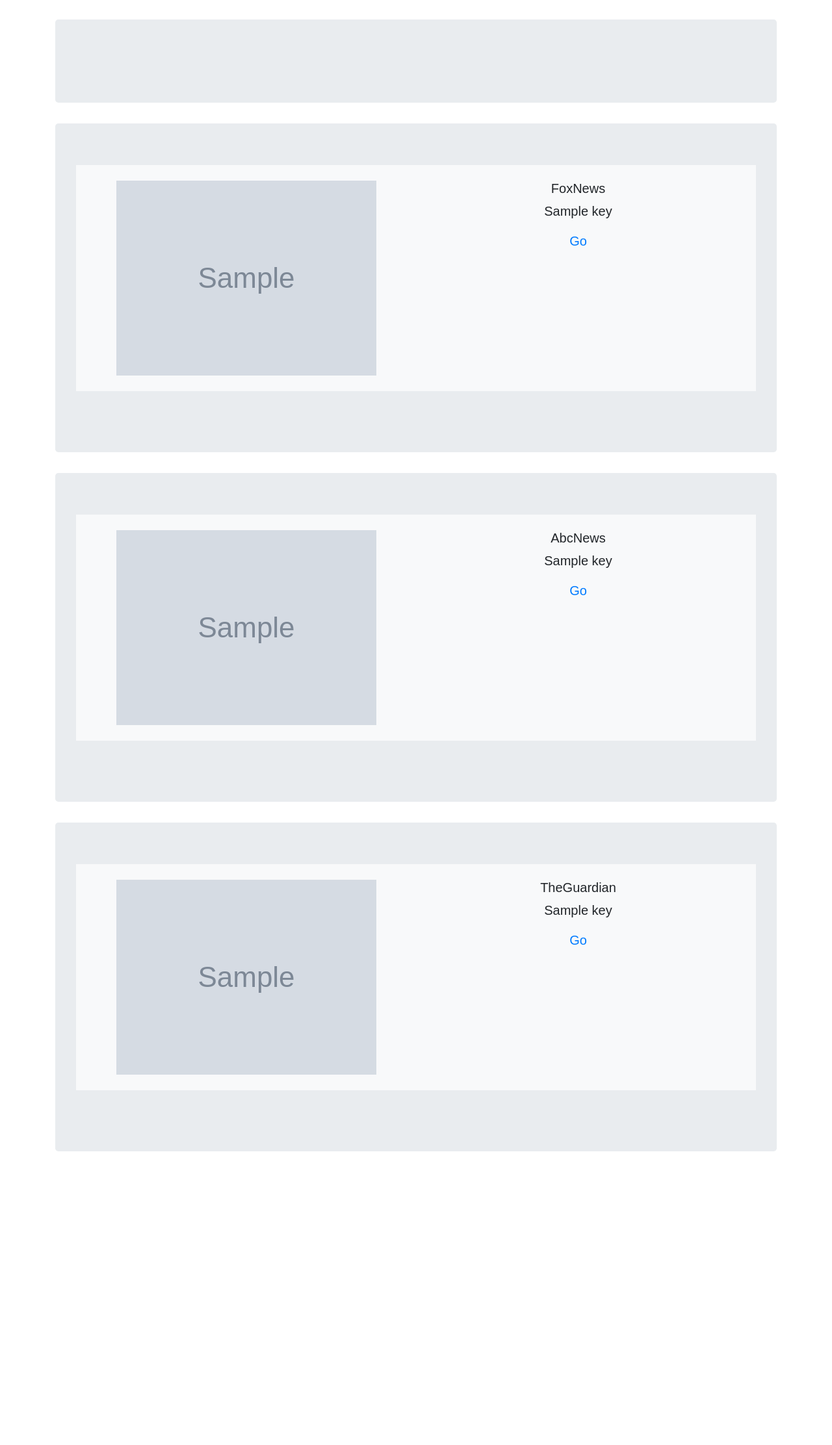
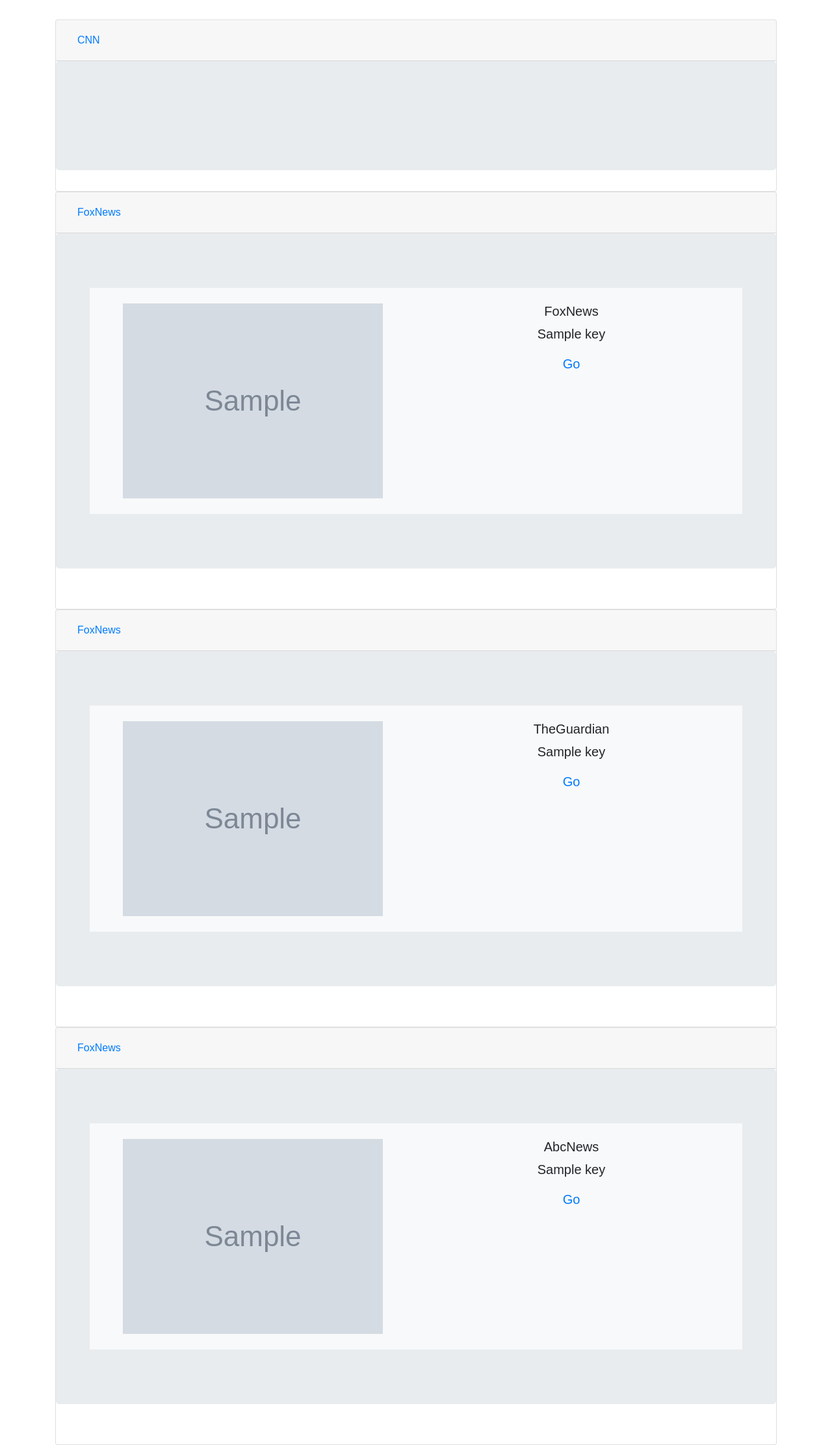
Before and after one commit to SamirPS/News-Flask, a Flask app: template app/templates/en.html in a window 1280 px wide. Shown: the part 62-2286 px from the top of the page at 65% size. Before the commit the page ends 1834 px from the top, so only its background shows below. Run offline with Flask 2, Linux system fonts and the light colour scheme; the template is opened without the code that fills it: most values are stand-ins (such as "Sample title", 1, 10 or a date in 2020); grey boxes marked "Sample" are stand-in pictures; some libraries are stand-ins or nearby versions.

Commit message:
Update en.html

```diff
--- a/app/templates/en.html
+++ b/app/templates/en.html
@@ -77,8 +77,18 @@ function topFunction() {
 
 
 <main role="main" class="container">
+<div class="card">
+    <div class="card-header" id="CNN">
+      <h5 class="mb-0">
+        <button class="btn btn-link" data-toggle="collapse" data-target="#CNN" aria-expanded="true" aria-controls="collapseOne">
+          CNN
+        </button>
+      </h5>
+    </div>
+
   <div class="jumbotron text-center">
-
+   <div id="CNN" class="collapse show" aria-labelledby="CNN" data-parent="#accordion">
+      <div class="card-body">
     {% for key in CNN%}
         <div class="row no-gutters bg-light position-relative">
     <div class="col-md-6 mb-md-0 p-md-4">
@@ -90,15 +100,27 @@ function topFunction() {
       <a href='{{CNN[key]["link"]}}' class="stretched-link" target="_blank">Go</a>
     </div>
   </div>
-  <br>
+</div>
+    </div>
+  </div>  <br>
        {% endfor %}
 </div>
 </main>
 
 
 <main role="main" class="container">
+<div class="card">
+    <div class="card-header" id="FoxNews">
+      <h5 class="mb-0">
+        <button class="btn btn-link" data-toggle="collapse" data-target="#FoxNews" aria-expanded="true" aria-controls="collapseOne">
+          FoxNews
+        </button>
+      </h5>
+    </div>
+
   <div class="jumbotron text-center">
-
+   <div id="CNN" class="collapse show" aria-labelledby="FoxNews" data-parent="#accordion">
+      <div class="card-body">
     {% for key in FoxNews%}
         <div class="row no-gutters bg-light position-relative">
     <div class="col-md-6 mb-md-0 p-md-4">
@@ -110,15 +132,57 @@ function topFunction() {
       <a href='{{FoxNews[key]["link"]}}' class="stretched-link" target="_blank">Go</a>
     </div>
   </div>
-  <br>
+</div>
+    </div>
+  </div>  <br>
        {% endfor %}
 </div>
 </main>
 
+<main role="main" class="container">
+<div class="card">
+    <div class="card-header" id="TheGuardian">
+      <h5 class="mb-0">
+        <button class="btn btn-link" data-toggle="collapse" data-target="#TheGuardian" aria-expanded="true" aria-controls="collapseOne">
+          FoxNews
+        </button>
+      </h5>
+    </div>
+
+  <div class="jumbotron text-center">
+   <div id="TheGuardian" class="collapse show" aria-labelledby="TheGuardian" data-parent="#accordion">
+      <div class="card-body">
+    {% for key in TheGuardian%}
+        <div class="row no-gutters bg-light position-relative">
+    <div class="col-md-6 mb-md-0 p-md-4">
+      <img border="0" onerror="this.onerror=null; this.src={{url_for('static', filename='Default.png')}}" class="img-fluid"   src='{{TheGuardian[key]["img"]}}' >
+    </div>
+    <div class="col-md-6 position-static p-4 pl-md-0">
+      <h5 class="mt-0">TheGuardian</h5>
+      <p>{{TheGuardian[key]["title"]}}</p>
+      <a href='{{TheGuardian[key]["link"]}}' class="stretched-link" target="_blank">Go</a>
+    </div>
+  </div>
+</div>
+    </div>
+  </div>  <br>
+       {% endfor %}
+</div>
+</main>
 
 <main role="main" class="container">
+<div class="card">
+    <div class="card-header" id="AbcNews">
+      <h5 class="mb-0">
+        <button class="btn btn-link" data-toggle="collapse" data-target="#AbcNews" aria-expanded="true" aria-controls="collapseOne">
+          FoxNews
+        </button>
+      </h5>
+    </div>
+
   <div class="jumbotron text-center">
-
+   <div id="AbcNews" class="collapse show" aria-labelledby="AbcNews" data-parent="#accordion">
+      <div class="card-body">
     {% for key in AbcNews%}
         <div class="row no-gutters bg-light position-relative">
     <div class="col-md-6 mb-md-0 p-md-4">
@@ -130,27 +194,9 @@ function topFunction() {
       <a href='{{AbcNews[key]["link"]}}' class="stretched-link" target="_blank">Go</a>
     </div>
   </div>
-  <br>
+</div>
+    </div>
+  </div>  <br>
        {% endfor %}
 </div>
 </main>
-
-
-<main role="main" class="container">
-  <div class="jumbotron text-center">
-
-    {% for key in TheGuardian%}
-        <div class="row no-gutters bg-light position-relative">
-    <div class="col-md-6 mb-md-0 p-md-4">
-      <img border="0" onerror="this.onerror=null; this.src={{url_for('static', filename='Default.png')}}" class="img-fluid"   src='{{TheGuardian[key]["img"]}}' >
-    </div>
-    <div class="col-md-6 position-static p-4 pl-md-0">
-      <h5 class="mt-0">TheGuardian</h5>
-      <p>{{TheGuardian[key]["title"]}}</p>
-      <a href='{{TheGuardian[key]["link"]}}' class="stretched-link" target="_blank">Go</a>
-    </div>
-  </div>
-  <br>
-       {% endfor %}
-</div>
-</main>
```
